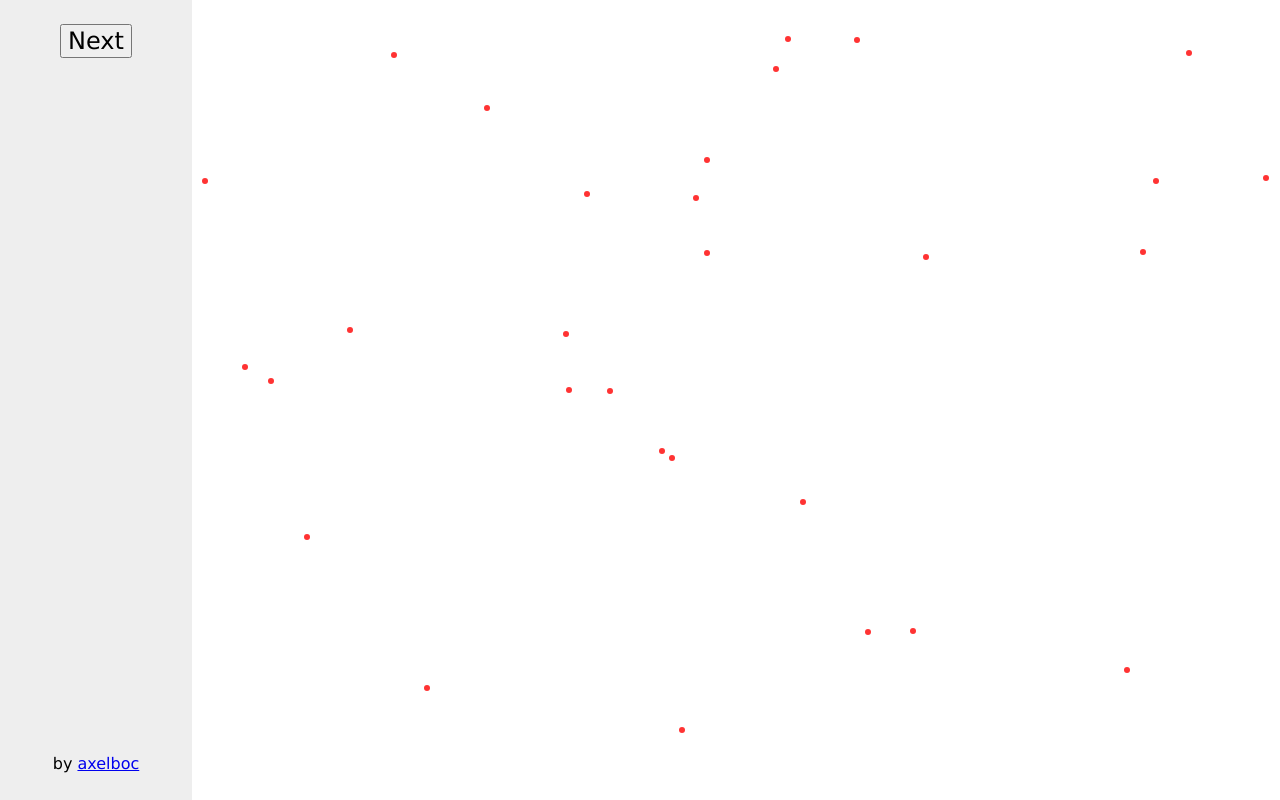
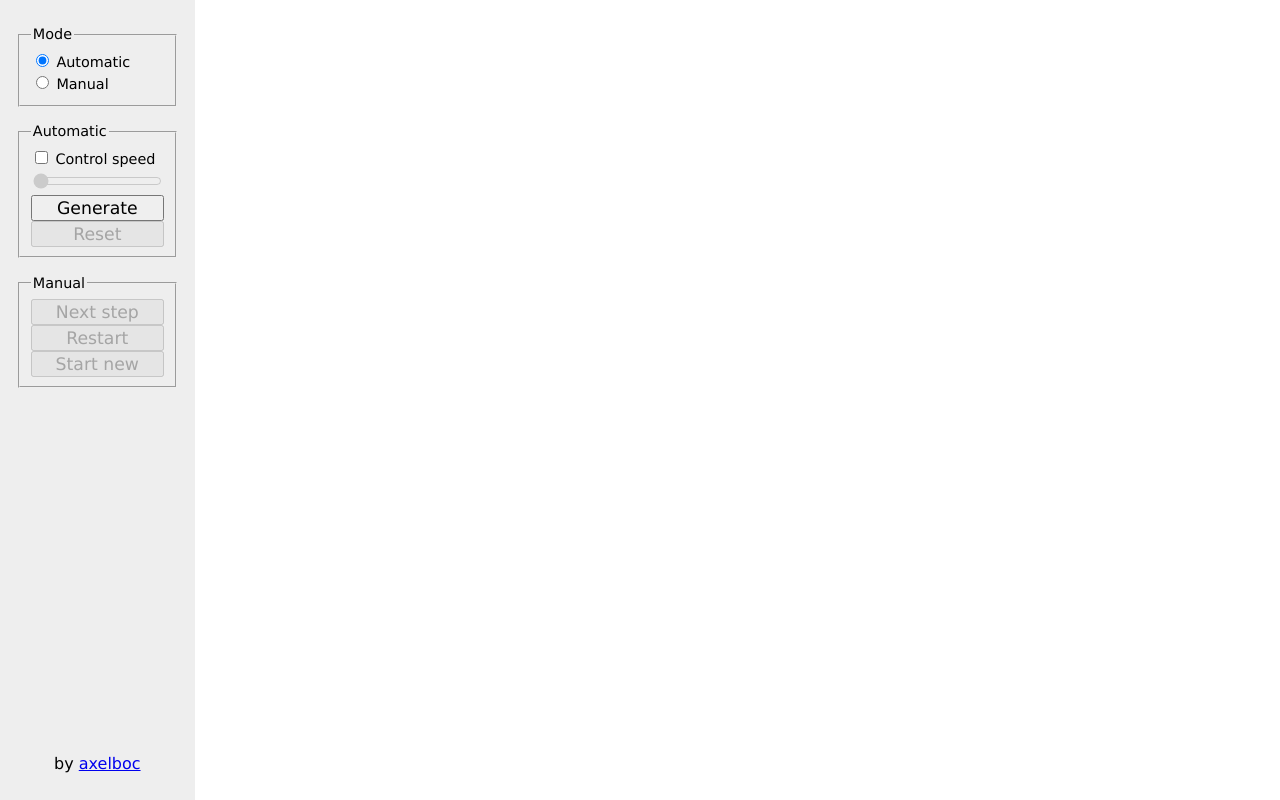
Before and after one commit to axelboc/voronoi-delaunay, a plain HTML site: page index.htm in a window 1280 px wide. Drawn offline with Linux system fonts and the light colour scheme.

Commit message:
feat(sidebar): add controls

```diff
--- a/css/app.css
+++ b/css/app.css
@@ -18,7 +18,6 @@ body {
 	border-collapse: collapse;
 	width: 100%;
 	margin: 0;
-	text-align: center;
 	font-family: Verdana,Geneva,sans-serif
 }
 
@@ -35,7 +34,7 @@ body {
 .sidebar {
 	position: relative;
 	width: 15%;
-	padding-top: 1.5em;
+	padding: 1.5em 1em 0;
 	background-color: #eee;
 }
 
@@ -45,9 +44,26 @@ body {
 	height: auto;
 }
 
+.fieldset {
+	font-size: 90%;
+	margin-bottom: 1em;
+}
+
+[disabled] {
+	pointer-events: none;
+}
+
+label,
+input,
 button {
-	font-size: 150%;
+	cursor: pointer;
+}
+
+button {
+	font-size: 120%;
 	font-family: inherit;
+	display: inline-block;
+	width: 100%;
 }
 
 .by {
@@ -56,4 +72,5 @@ button {
 	left: 0;
 	width: 100%;
 	margin: 0;
+	text-align: center;
 }
--- a/index.htm
+++ b/index.htm
@@ -13,10 +13,38 @@
 <body>
 <div class="wrapper">
 	<div class="sidebar">
-		<button id="next_btn" type="button">Next</button>
+		<form id="js-form" autocomplete="off">
+			<fieldset class="fieldset">
+				<legend>Mode</legend>
+				<div>
+					<input type="radio" id="auto" name="mode" checked data-action="setMode" data-param="auto">
+					<label for="auto" data-action="setMode" data-param="auto">Automatic</label>
+				</div>
+				<div>
+					<input type="radio" id="manual" name="mode" data-action="setMode" data-param="manual">
+					<label for="manual" data-action="setMode" data-param="manual">Manual</label>
+				</div>
+			</fieldset>
+			<fieldset id="js-auto" class="fieldset">
+				<legend>Automatic</legend>
+				<div>
+					<input type="checkbox" id="interval">
+					<label for="interval">Control speed</label>
+					<input type="range" id="interval-range" step="100" value="0" min="0" max="500" disabled>
+				</div>
+				<button type="button" data-action="generate">Generate</button>
+				<button type="button" disabled>Reset</button>
+			</fieldset>
+			<fieldset id="js-manual" class="fieldset" disabled>
+				<legend>Manual</legend>
+				<button type="button">Next step</button>
+				<button type="button">Restart</button>
+				<button type="button">Start new</button>
+			</fieldset>
+		</form>
 		<p class="by">by <a href="https://github.com/axelboc/voronoi-delaunay" target="_blank">axelboc</a></p>
 	</div>
-	<main class="main">
+	<main id="js-main" class="main">
 		<canvas class="canvas" width="1000" height="500"></canvas>
 	</main>
 </div>
--- a/js/app.js
+++ b/js/app.js
@@ -7,9 +7,12 @@
 		// The canvas' background colour
 		bgColour: '#fff',
 
+		// The application mode ('auto' or 'manual')
+		mode: 'auto',
+
 		seeds: {
 			// Whether to show the seeds on the diagram
-			show: false,
+			show: true,
 
 			// The number of seeds of the diagram
 			count: 30,
@@ -27,16 +30,13 @@
 			show: true,
 
 			// The width and colour of the lines of the diagram on the canvas
-			width: 1,
+			width: 2,
 			colour: '#0b8770'
 		},
 
 		delaunay: {
 			// Whether to show the Delaunay triangulation on the canvas
-			show: true,
-
-			// Whether to compute the triangulation one step at a time
-			stepByStep: true,
+			show: false,
 
 			// The width and colour of the lines of the triangulation
 			width: 1,
@@ -45,12 +45,19 @@
 
 	};
 
+	var AppController = (function () {
+
+		var voronoi;
+		var modeFieldsets = {};
+
+		return {
+
 			/**
-	 * Entry point.
+			 * Initialise the app.
 			 */
-	window.onload = function () {
+			init: function () {
 				// Get the dimensions of the main element, which wraps the canvas
-		var main = document.querySelector(".main");
+				var main = document.getElementById("js-main");
 				var w = main.clientWidth;
 				var h = main.clientHeight;
 
@@ -61,12 +68,68 @@
 				canvas.height = h;
 
 				// Create a new Voronoi diagram
-		var voronoi = new Voronoi(ctx, w, h, settings);
+				voronoi = new Voronoi(ctx, w, h, settings);
 
-		if (!settings.delaunay.stepByStep) {
-			// Compute and draw the Voronoi diagram
+				// Event delegation
+				var form = document.getElementById("js-form");
+				form.addEventListener("click", function (evt) {
+					var elem = evt.target;
+
+					// If an action is set on the element...
+					if (elem.dataset.action) {
+						// Get the AppController's method that corresponds to the action
+						var method = AppController[elem.dataset.action];
+						assert(typeof method === 'function', "unhandled action");
+
+						// Call the action's method; if a parameter is provided, pass it as argument
+						method(elem.dataset.param);
+					}
+				});
+			},
+
+			/**
+			 * Generate the diagram (automatic mode)
+			 */
+			generate: function () {
+				voronoi.init(false);
 				voronoi.generate();
-			voronoi.drawVoronoi(settings.seeds.show);
+				voronoi.draw();
+			},
+
+			setMode: function (mode) {
+				assert(typeof mode === 'string', "argument `mode` must be a string");
+				var auto = document.getElementById('js-auto');
+				var manual = document.getElementById('js-manual');
+
+				switch (mode) {
+					case 'auto':
+						auto.removeAttribute('disabled');
+						manual.setAttribute('disabled', 'disabled');
+						break;
+					case 'manual':
+						manual.removeAttribute('disabled');
+						auto.setAttribute('disabled', 'disabled');
+						break;
+					default:
+						assert(false, "argument `mode` must be one of (auto|manual)");
+				}
+
+				// Save new setting
+				settings.mode = mode;
+			}
+
+		};
+
+	}());
+
+	/**
+	 * Initialise the app when the DOM is ready.
+	 */
+	document.addEventListener('DOMContentLoaded', function () {
+		AppController.init();
+
+
+		/*if (settings.mode === 'auto') {
 		} else {
 			// Start computing the Delaunay triangulation
 			voronoi.initDelaunay(true);
@@ -87,7 +150,7 @@
 
 			nextBtn.classList.remove("hidden");
 			nextBtn.addEventListener("click", nextFuntion, false);
-		}
-	};
+		}*/
+	});
 
 }());
--- a/js/voronoi.js
+++ b/js/voronoi.js
@@ -2,7 +2,9 @@
 var Voronoi = (function () {
 	"use strict";
 
-	var STATES = [, ''];
+	var STATES = {
+
+	};
 
 	/**
 	 * Voronoi diagram generator.
@@ -16,13 +18,6 @@ var Voronoi = (function () {
 		this.width = width;
 		this.height = height;
 		this.settings = settings;
-
-		// Initialise and run
-		this.init(false);
-
-		if (!this.settings.delaunay.stepByStep) {
-			this.generate();
-		}
 	};
 
 	/**
@@ -218,12 +213,6 @@ var Voronoi = (function () {
 
 			// Delete the old cavity triangles
 			this.deleteTriangles(cavityTriangles);
-
-			if (draw) {
-				// Draw result of insertion in second canvas
-				//this.clearAndDrawDelaunayStep(ctx2, s, null, cavityEdges, null);
-				//this.clearAndDrawDelaunayStep(ctx3, s, null, null, newTriangles);
-			}
 		}
 	};
 
@@ -246,11 +235,6 @@ var Voronoi = (function () {
 					break;
 				}
 			}
-		}
-
-		if (draw) {
-			//this.clearAndDrawDelaunayStep(ctx2);
-			//this.clearAndDrawDelaunayStep(ctx3);
 		}
 
 		// Delete the perimeter triangles
@@ -380,6 +364,29 @@ var Voronoi = (function () {
 	};
 
 	/**
+	 * Draw the Voronoi diagram, its seeds and its Delaunay triangulation.
+	 */
+	Voronoi.prototype.draw = function () {
+		// Clear the canvas first
+		this.clear();
+
+		// Draw the seeds
+		if (this.settings.seeds.show) {
+			this.drawSeeds();
+		}
+
+		// Draw the triangulation
+		if (this.settings.delaunay.show) {
+			this.drawDelaunay();
+		}
+
+		// Draw the diagram
+		if (this.settings.voronoi.show) {
+			this.drawVoronoi();
+		}
+	};
+
+	/**
 	 * Clear the canvas.
 	 */
 	Voronoi.prototype.clear = function () {
@@ -392,9 +399,21 @@ var Voronoi = (function () {
 	 * Draw the seeds of the diagram.
 	 */
 	Voronoi.prototype.drawSeeds = function () {
+		this.ctx.fillStyle = this.settings.seeds.colour;
 		for (var i = 0; i < this.seeds.length; i += 1) {
 			this.seeds[i].draw(this.ctx, this.settings.seeds.radius);
 		}
+	};
+
+	/**
+	 * Draw the Delaunay triangulation.
+	 * @param {Boolean} showSeeds true to draw the seeds in the first context.
+	 */
+	Voronoi.prototype.drawDelaunay = function (showSeeds) {
+		this.ctx.lineWidth = this.settings.delaunay.width;
+		this.ctx.strokeStyle = this.settings.delaunay.colour;
+
+		this.drawTriangles(this.delaunayTriangles, false, true);
 	};
 
 	/**
@@ -407,51 +426,6 @@ var Voronoi = (function () {
 		for (var i = 0; i < triangles.length; i += 1) {
 			 triangles[i].draw(this.ctx, fill, stroke);
 		}
-	};
-
-	/**
-	 * Draw the Voronoi diagram of the city.
-	 */
-	Voronoi.prototype.drawVoronoi = function (showSeeds) {
-		// Clear the canvas
-		this.clear();
-
-		// Draw the seeds
-		if (showSeeds) {
-			this.ctx.fillStyle = this.settings.seeds.colour;
-			this.drawSeeds();
-		}
-
-		// Draw the Voronoi diagram
-		this.ctx.strokeStyle = this.settings.voronoi.colour;
-		this.ctx.lineWidth = this.settings.voronoi.width;
-		this.ctx.lineCap = 'round';
-
-		for (var i = 0; i < this.voronoiEdges.length; i += 1) {
-			this.voronoiEdges[i].draw(this.ctx);
-		}
-
-		// Draw the Voronoi diagram on top of the Delaunay triangulation in the second canvas
-		//this.clear(ctx2);
-		//this.drawSeeds(ctx2);
-		//this.drawDelaunay(ctx2);
-		//this.drawVoronoi(ctx2);
-
-		// Draw the Delaunay triangulation in the third canvas
-		//this.clear(ctx3);
-		//this.drawSeeds(ctx3);
-		//this.drawDelaunay(ctx3);
-	};
-
-	/**
-	 * Draw the Delaunay triangulation.
-	 * @param {Boolean} showSeeds true to draw the seeds in the first context.
-	 */
-	Voronoi.prototype.drawDelaunay = function (showSeeds) {
-		this.ctx.lineWidth = this.settings.delaunay.width;
-		this.ctx.strokeStyle = this.settings.delaunay.colour;
-
-		this.drawTriangles(this.delaunayTriangles, false, true);
 	};
 
 	/**
@@ -509,6 +483,19 @@ var Voronoi = (function () {
 		this.drawDelaunay();
 	};
 
+	/**
+	 * Draw the Voronoi diagram.
+	 */
+	Voronoi.prototype.drawVoronoi = function () {
+		this.ctx.strokeStyle = this.settings.voronoi.colour;
+		this.ctx.lineWidth = this.settings.voronoi.width;
+		this.ctx.lineCap = 'round';
+
+		for (var i = 0; i < this.voronoiEdges.length; i += 1) {
+			this.voronoiEdges[i].draw(this.ctx);
+		}
+	};
+
 	return Voronoi;
 
 }());
```
Lines whose indentation alone changed are shown as unchanged.
